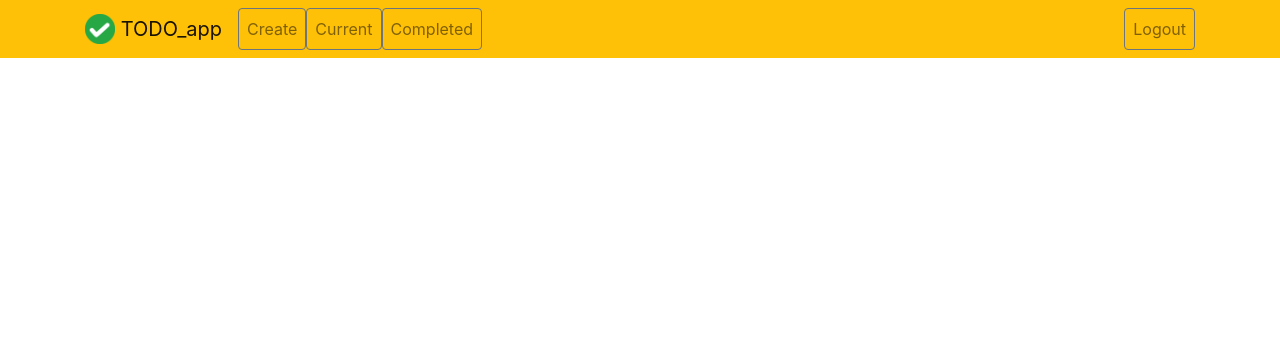
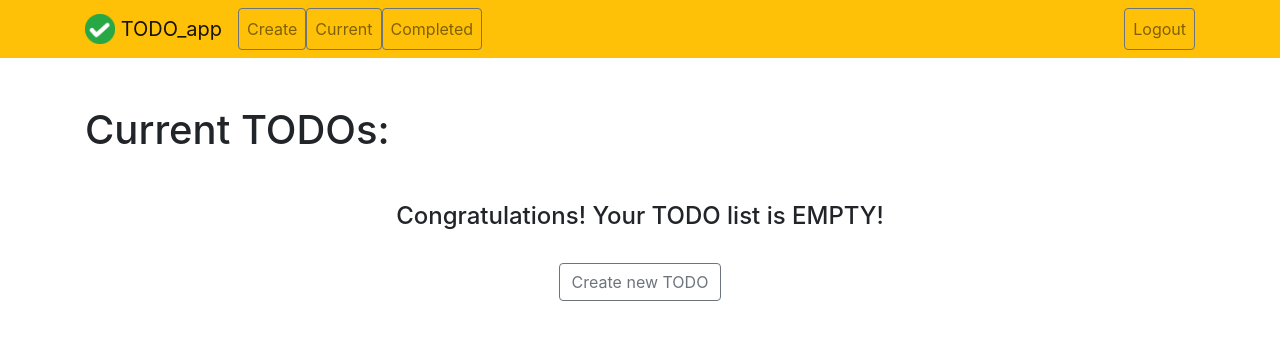
Before and after one commit to JaworskiAleksander/TODO_app, a Django app: page /current/ in a window 1280 px wide. Shown: the top 340 px of the page. Run offline with Django 3.2, Linux system fonts and the light colour scheme; a user stored in the database is signed in; tables that the repository leaves empty hold one stand-in row (values such as "Sample post"); some libraries are stand-ins or nearby versions.

Commit message:
bootstrapped currenttodos.html template

```diff
--- a/TODO/templates/TODO/base.html
+++ b/TODO/templates/TODO/base.html
@@ -9,7 +9,6 @@
     <!-- Bootstrap CSS -->
     <link rel="stylesheet" href="https://stackpath.bootstrapcdn.com/bootstrap/4.4.1/css/bootstrap.min.css" integrity="sha384-Vkoo8x4CGsO3+Hhxv8T/Q5PaXtkKtu6ug5TOeNV6gBiFeWPGFN9MuhOf23Q9Ifjh" crossorigin="anonymous">
 
-    <link rel="icon" type="image/png"  href="{% static 'todo/logo.png' %}">
     <title>Todo Woo</title>
 </head>
 <body>
@@ -28,13 +27,13 @@
 <div class="collapse navbar-collapse" id="navbarNav">
 {% if user.is_authenticated %}
     <ul class="navbar-nav mr-auto">
-        <li class="nav-item {{ current }}">
+        <li class="nav-item">
             <a href="{% url 'createtodo' %}" class="nav-link btn btn-outline-secondary">Create</a>
         </li>
-        <li class="nav-item {{ completed }}">
+        <li class="nav-item">
             <a href="{% url 'currenttodos' %}" class="nav-link btn btn-outline-secondary">Current</a>
         </li>
-        <li class="nav-item {{ create }}">
+        <li class="nav-item">
             <a href="{% url 'completed' %}" class="nav-link btn btn-outline-secondary">Completed</a>
         </li>
     </ul>
--- a/TODO/templates/TODO/currenttodos.html
+++ b/TODO/templates/TODO/currenttodos.html
@@ -2,20 +2,34 @@
 
 {% block content %}
 
-{% if error_msg %}
-<h2> {{ error_msg }}</h2>
-{% endif %}
+<div class="row justify-content-center mt-5">
+    {% if error_msg %}
+        <div class="alert alert-danger" role="alert">
+            {{ error_msg }}
+        </div>
+    {% endif %}
+</div>
+<h1>Current TODOs:</h1>
+<div class="row justify-content-center mt-5">
+    <div class="col-md-10">
+        {% if todos %}
+            <div class="list-group">
+                {% for item in todos %}
+                    <a href="{% url 'viewtodo' item.pk %}" class="list-group-item list-group-item-action{% if item.important %} list-group-item-danger{% endif %}"><b>{{ item.title }}</b>{% if item.memo %} - {{ item.memo|truncatechars:30 }}{% endif %}</a>
+                {% endfor %}
+            </div>
+        {% else %}
+            <div class="text-center">
+                <h4>Congratulations! Your TODO list is EMPTY!</h4>
+                <br>
+                <a href="{% url 'createtodo' %}" class="btn btn-outline-secondary">Create new TODO</a>
+            </div>
+        {% endif %}
+    </div>
 
-<ul>
-    {% for item in todos %}
-    <li>
-        <a href="{% url 'viewtodo' todo_pk=item.pk %}">
-            {% if item.important %}<b>{% endif %}
-                {{ item.title_short }}
-            {% if item.important %}</b>{% endif %}
-        </a>
-    </li>
-    {% endfor %}
 
-</ul>
+</div>
+
+
+
 {% endblock %}
--- a/TODO/templates/TODO/home.html
+++ b/TODO/templates/TODO/home.html
@@ -2,7 +2,7 @@
 
 {% block content %}
 
-<div class="row justify-content-center mt5">
+<div class="row justify-content-center mt-5">
     <div class="col-md-7 text-center">
         <p>Welcome to my TODO app</p>
         <a href="{% url 'signupuser' %}" class="btn btn-outline-primary">Create user account!</a>
--- a/TODO/views.py
+++ b/TODO/views.py
@@ -40,7 +40,7 @@ def signupuser(request):
                           {'form': UserCreationForm(),
                            'error_msg':'Passwords did not match.'})
 
-@login_required(login_url='loginuser')
+#@login_required(login_url='loginuser')
 def currenttodos(request):
     todos = Todo.objects.filter(user=request.user, datecompleted__isnull=True)
     return render(request, 'TODO/currenttodos.html', {'todos': todos})
@@ -105,7 +105,7 @@ def createtodo(request):
             return render(request,
                      'TODO/createtodo.html',
                      {'form': TodoForm(),
-                      'error_msg': identifier
+                      'error_msg': "ERROR"
                      }
                      )
 
```
